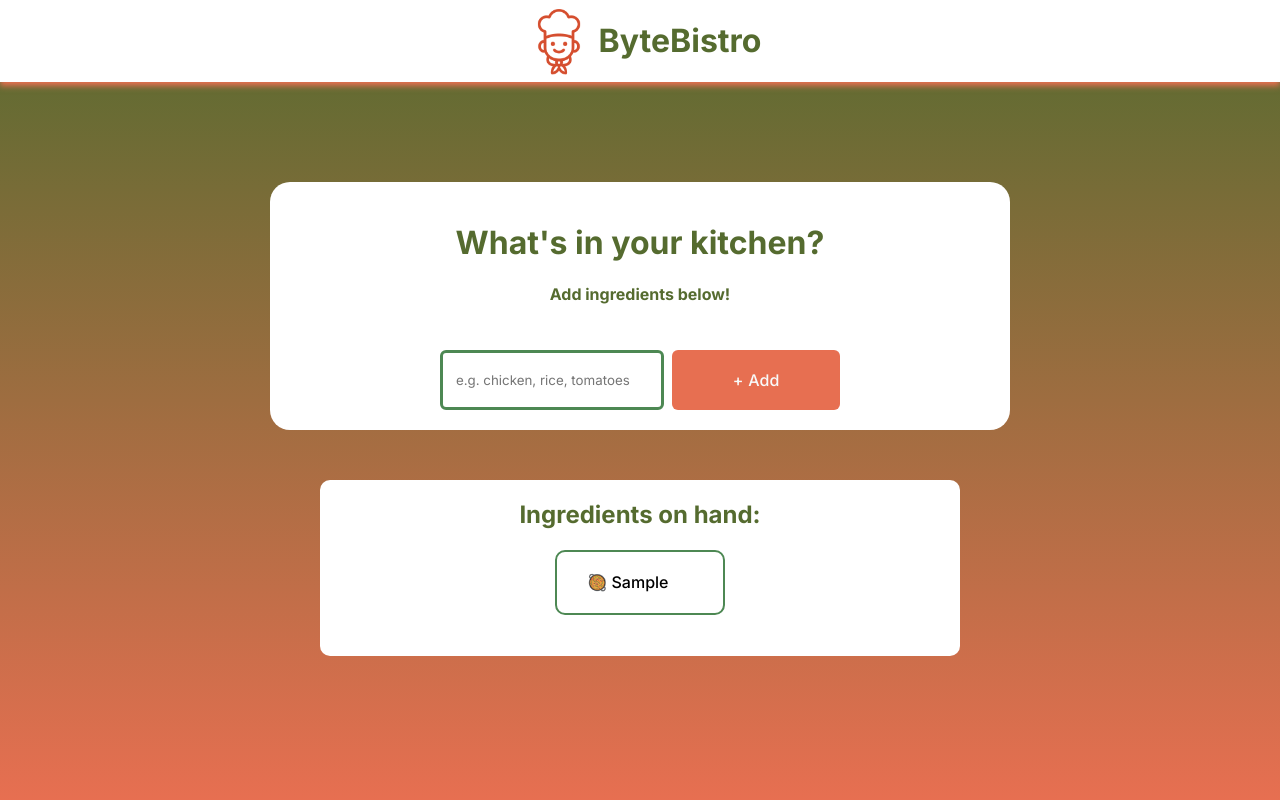
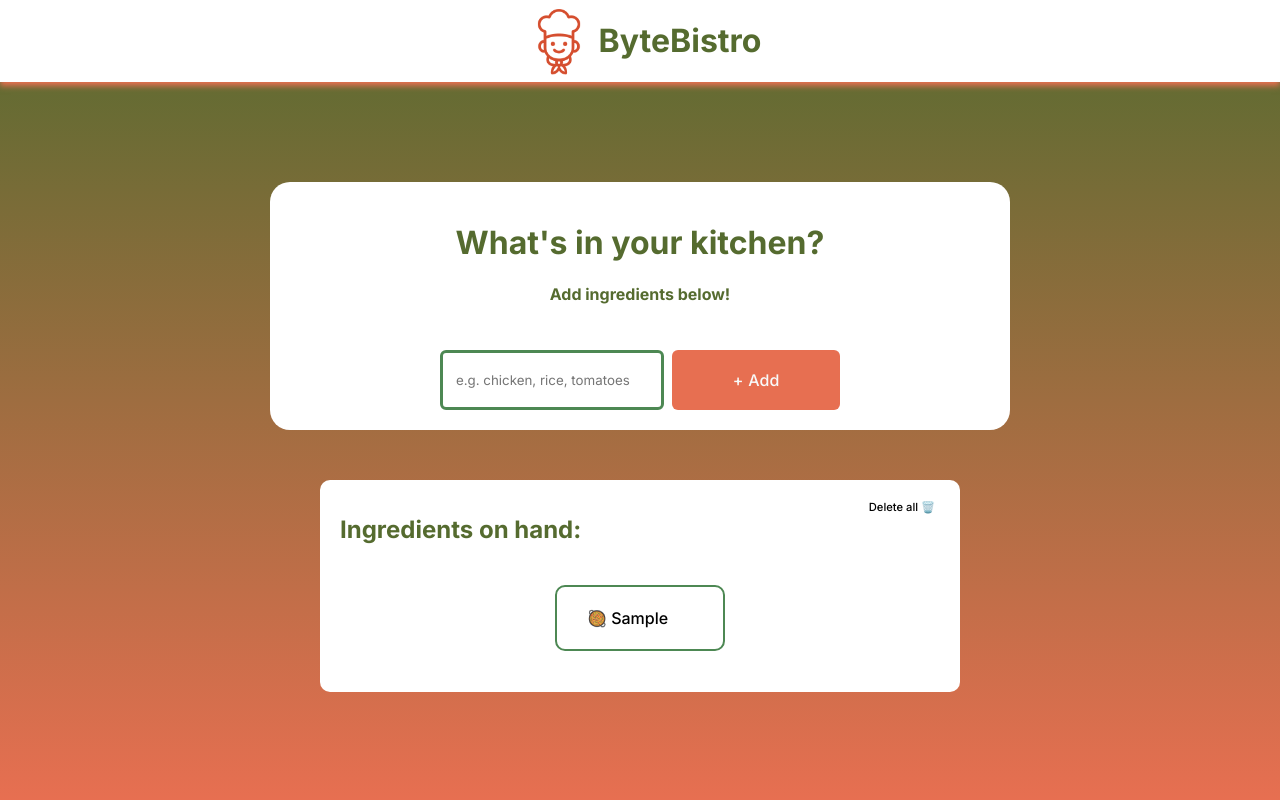
Before and after one commit to zaidhanif1/ByteBistro, a React (Vite) app: page / in a window 1280 px wide. Both pictures are taken after typing "Sample" into the empty fields and a click on the button "Add". Shown: the top 800 px of the page. Built offline with nearby package versions, Linux system fonts and the light colour scheme.

Commit message:
Delete all, more conditional rendering

```diff
--- a/src/components/IngredientsList/IngredientsList.css
+++ b/src/components/IngredientsList/IngredientsList.css
@@ -11,7 +11,12 @@
 
 .ingredients-list
 {
+    display: flex;
+    flex-wrap: wrap;
+    justify-content: center;
+    align-items: center;
     font-size: 1rem;
+    text-align: center;
 }
 
 .get-a-recipe-button
@@ -39,37 +44,56 @@
     transform: scale(.95);
 }
 
+.no-ingredients-yet
+{
+    display: flex;
+    flex-direction: column;
+    align-items: center;
+    text-align: center;
+    background-color: white;
+    width: 600px;
+    padding: 20px;
+    border-radius: 10px;
+}
+.no-ingredients-yet-h1
+{
+    margin-bottom: 0;
+}
+
 .ingredients-on-hand-container
 {
     display: flex;
     flex-direction: column;
+    align-items: center;
     background-color: #ffffff;
     border-radius: 10px;
     width: 100%;
     max-width: 600px;
     margin: 30px auto auto auto;
-    padding: 20px;
+    padding: 15px 20px 20px 20px;
 }
 .ingredients-on-hand-h1
 {
     font-size: 1.5rem;
-    margin: auto;
 }
 .ingredientslist-section
 {
-    width: 100%;
     margin: 20px auto auto auto;
     display: flex;
     flex-direction: column;
+    align-items: center;
+    justify-content: center;
+
 }
 ol
 {
 
+    display: flex;
+    align-items: center;
+    flex-wrap: wrap;
+    gap: 10px;
+    padding-inline-start: 0px;
     list-style-type: none;
-    padding-inline-start: 0px;
-    display: inline-block;
-    text-align: center;
-
 }
 .specific-ingredient
 {
@@ -78,12 +102,14 @@ ol
     background-color: #ffffff;
     border: 2.5px solid #4d8853;
     border-radius: 10px;
-    display: inline-block;
     color: black;
     font-weight: 500;
     transition: transform 0.3s ease;
 
+
+
 }
+
 
 .specific-ingredient:hover
 {
@@ -96,7 +122,9 @@ ol
     border-style: none;
     color: red;
     font-size: 1rem;
-    transition: opacity 0.3s ease, transform 0.3s ease;
+    transition: opacity 0.5s ease, transform 0.3s ease;
+    font-family: Inter, sans-serif;
+
 
 }
 .specific-ingredient:hover .delete-ingredient-btn
@@ -106,6 +134,35 @@ ol
     border: 1px solid red;
     border-radius: 5px;
 
+}
+.ingredients-on-hand-header
+{
+    display: flex;
+    align-items: flex-start;
+    justify-content: space-between;
+    width: 100%;
+
+}
+.delete-all-ingredients-btn
+{
+    padding: 5px;
+    font-size: .7rem;
+    font-weight: 500;
+    font-family: Inter, sans-serif;
+    border-style: none;
+    background: none;
+    border-radius: 5px;
+    transition:
+    transform .3s ease,
+     background-color .3s ease,
+     color 0.3s ease;
+    cursor: pointer;
+}
+.delete-all-ingredients-btn:hover
+{
+    /* background: rgb(249, 244, 185); */
+    color: rgb(255, 0, 0);
+    transform: translateY(-2px);
 }
 
 .loader {
@@ -129,6 +186,9 @@ ol
     }
     }
 
+
+
+
 @media (max-width: 768px)
 {
     .generate-recipe-main
@@ -136,6 +196,23 @@ ol
         padding: 20px;
         margin: auto;
     }
+    .no-ingredients-yet
+{
+
+    width: 270px;
+}
+.no-ingredients-yet h1
+{
+    font-size: 1.2rem;
+}
+.no-ingredients-yet p
+{
+    font-size: .8rem;
+}
+.no-ingredients-yet img
+{
+    width: 50px;
+}
 
 .get-a-recipe-button
 {
--- a/src/components/IngredientsList/IngredientsList.jsx
+++ b/src/components/IngredientsList/IngredientsList.jsx
@@ -1,4 +1,5 @@
 import './IngredientsList.css'
+import Clipboard from '../../assets/Clipboard.png'
 export default function IngredientsList(props)
 
 {
@@ -7,7 +8,9 @@ const ingredientIcons = {
     beef: "🥩",
     pork: "🥓",
     fish: "🐟",
-    rice: "🌾",
+    rice: "🍚",
+    noodles: "🍜",
+    bread: "🍞",
     pasta: "🍝",
     tomato: "🍅",
     milk: "🥛",
@@ -35,7 +38,6 @@ const ingredientIcons = {
     lemon: "🍋",
     orange: "🍊",
     avocado: "🥑",
-    bread: "🍞",
     flour: "🌾",
     cereal: "🥣",
     icecream: "🍨",
@@ -48,6 +50,8 @@ const ingredientIcons = {
     steak: "🥩",
     default: "🥘",
 };
+
+
 
 function getIcon(ingredient)
 {
@@ -71,13 +75,27 @@ function getIcon(ingredient)
         </div>
     })
 
+
+
     return(
 
             <section className='ingredientslist-section'>
+
+
+                {props.ingredients.length === 0 ? (<div className='no-ingredients-yet'>
+                    <img src={Clipboard} alt="" />
+                    <h1 className='no-ingredients-yet-h1'>No ingredients yet</h1>
+                    <p>Add some ingredients to begin!
+
+                    </p>
+                </div>) : (
                 <div className='ingredients-on-hand-container'>
+                    <div className='ingredients-on-hand-header'>
                     <h1 className='ingredients-on-hand-h1'>Ingredients on hand:</h1>
+                    <button className='delete-all-ingredients-btn' onClick={props.deleteAllIngredients}>Delete all 🗑️</button>
+
+                    </div>
                     <ol className="ingredients-list" aria-live="polite">{listItems}</ol>
-
                     {props.ingredients.length > 2  &&
                     <div className='generate-recipe-main'>
                         <button className='get-a-recipe-button' onClick={props.getRecipe}>Get a recipe!</button>
@@ -86,7 +104,7 @@ function getIcon(ingredient)
                     }
 
                 </div>
-
+                    )}
 
                     </section>
 
--- a/src/components/Main/Main.jsx
+++ b/src/components/Main/Main.jsx
@@ -47,6 +47,9 @@ React.useEffect(() => {
         setIngredients(ingredients.filter((_, i) => i !== indexToDelete))
     }
 
+    const deleteAllIngredients = () => {
+        setIngredients([])
+    }
     return(
         <>
         <main>
@@ -70,17 +73,17 @@ React.useEffect(() => {
 
         </main>
         <div>
-        {ingredients.length > 0 &&
             <IngredientsList
             loading = {loading}
             ingredients = {ingredients}
             getRecipe = {getRecipe}
             setIngredients = {setIngredients}
             deleteIngredient = {deleteIngredient}
-            />}
+            deleteAllIngredients = {deleteAllIngredients}
+            />
         </div>
             <ByteBistro
-
+            ingredients = {ingredients}
             recipe = {recipe}
             />
         </>
--- a/src/index.css
+++ b/src/index.css
@@ -7,11 +7,11 @@ body, html
     background-attachment: fixed;
     color: #556B2F;
     margin: 0;
-    min-height: 100vh;
+    min-height: 10vh;
     width: 100%;
 }
 
 #root {
-    min-height: 100vh;
+    min-height: 150vh;
     width: 100%;
 }
```
Also changed, not shown: src/assets/Clipboard.png (added).
